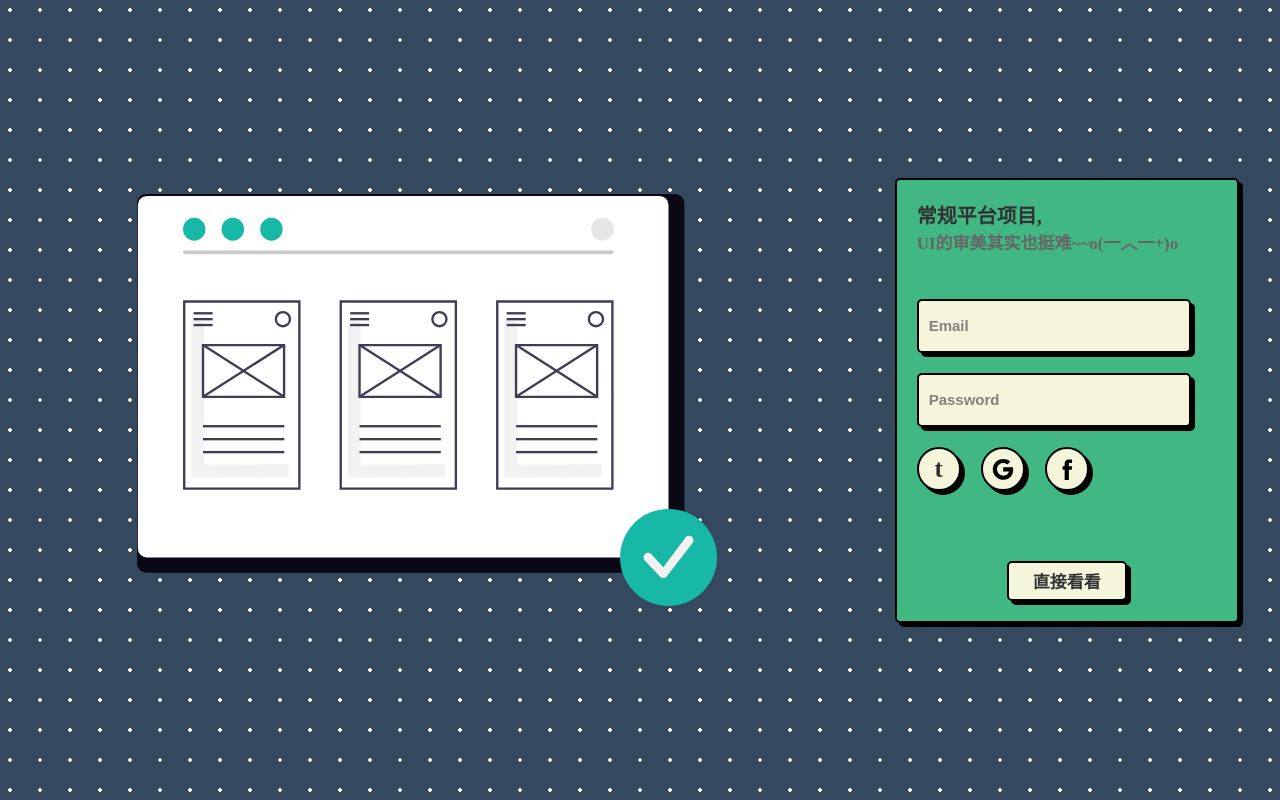
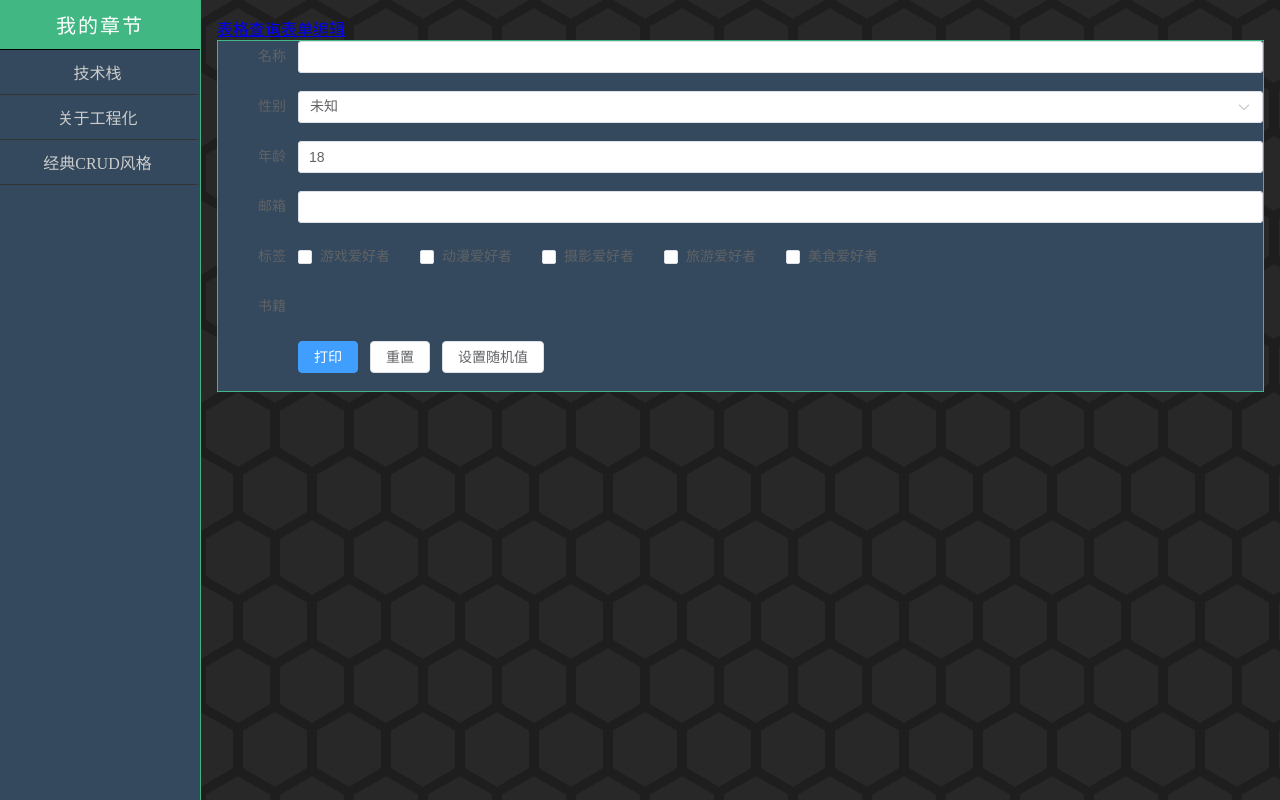
Before and after one commit to LiJuncongDIKU/skill-stack-ts, a Vue app: page /#/workbench/crud/form in a window 1280 px wide. Before the commit this address led to /#/. Built offline with nearby package versions, Linux system fonts and the light colour scheme.

Commit message:
[feat] 写个form hook

```diff
--- a/components.d.ts
+++ b/components.d.ts
@@ -10,6 +10,8 @@ declare module 'vue' {
   export interface GlobalComponents {
     BenchGrid: typeof import('./src/components/BenchGrid.vue')['default']
     ElButton: typeof import('element-plus/es')['ElButton']
+    ElCheckbox: typeof import('element-plus/es')['ElCheckbox']
+    ElCheckboxGroup: typeof import('element-plus/es')['ElCheckboxGroup']
     ElForm: typeof import('element-plus/es')['ElForm']
     ElFormItem: typeof import('element-plus/es')['ElFormItem']
     ElInput: typeof import('element-plus/es')['ElInput']
--- a/src/views/crud/CrudForm.vue
+++ b/src/views/crud/CrudForm.vue
@@ -6,9 +6,9 @@
       </el-form-item>
       <el-form-item label="性别">
         <el-select v-model="form.sex">
-          <el-option label="男" value="male"></el-option>
-          <el-option label="女" value="female"></el-option>
-          <el-option label="未知" value=""></el-option>
+          <el-option label="男" value="male">男</el-option>
+          <el-option label="女" value="female">女</el-option>
+          <el-option label="未知" value="0">未知</el-option>
         </el-select>
       </el-form-item>
       <el-form-item label="年龄">
@@ -16,6 +16,20 @@
       </el-form-item>
       <el-form-item label="邮箱">
         <el-input v-model="form.email"></el-input>
+      </el-form-item>
+      <el-form-item label="标签">
+        <el-checkbox-group v-model="form.tags">
+          <el-checkbox label="游戏爱好者"></el-checkbox>
+          <el-checkbox label="动漫爱好者"></el-checkbox>
+          <el-checkbox label="摄影爱好者"></el-checkbox>
+          <el-checkbox label="旅游爱好者"></el-checkbox>
+          <el-checkbox label="美食爱好者"></el-checkbox>
+        </el-checkbox-group>
+      </el-form-item>
+      <el-form-item label="书籍">
+        <div v-for="bk in form.books" :key="bk.id">
+          <el-input v-model="bk.name"></el-input>
+        </div>
       </el-form-item>
       <el-form-item>
         <el-button type="primary" @click="submit">打印</el-button>
@@ -29,11 +43,14 @@
 <script setup lang="ts">
 import { useReactiveForm } from '../../hooks/useForm';
 
+const tags = ['游戏爱好者', '动漫爱好者', '摄影爱好者', '旅游爱好者', '美食爱好者'];
 const { formState: form, resetForm, setForm } = useReactiveForm({
   name: '',
   age: 18,
-  sex: '',
-  email: ''
+  sex: '0',
+  email: '',
+  tags: [],
+  books: [],
 });
 
 const submit = () => {
@@ -44,7 +61,9 @@ const setRandom = () => {
     name: '张三',
     age: Math.floor(Math.random() * 100),
     sex: ['male', 'female'][Math.floor(Math.random() * 2)],
-    email: `zhangsan${Math.floor(Math.random() * 100)}@qq.com`
+    email: `zhangsan${Math.floor(Math.random() * 100)}@qq.com`,
+    tags: tags.filter(() => Math.random() > 0.5),
+    books: [{ id: Math.random().toString(), name: 'random' }],
   }
   setForm(params);
 }
```
